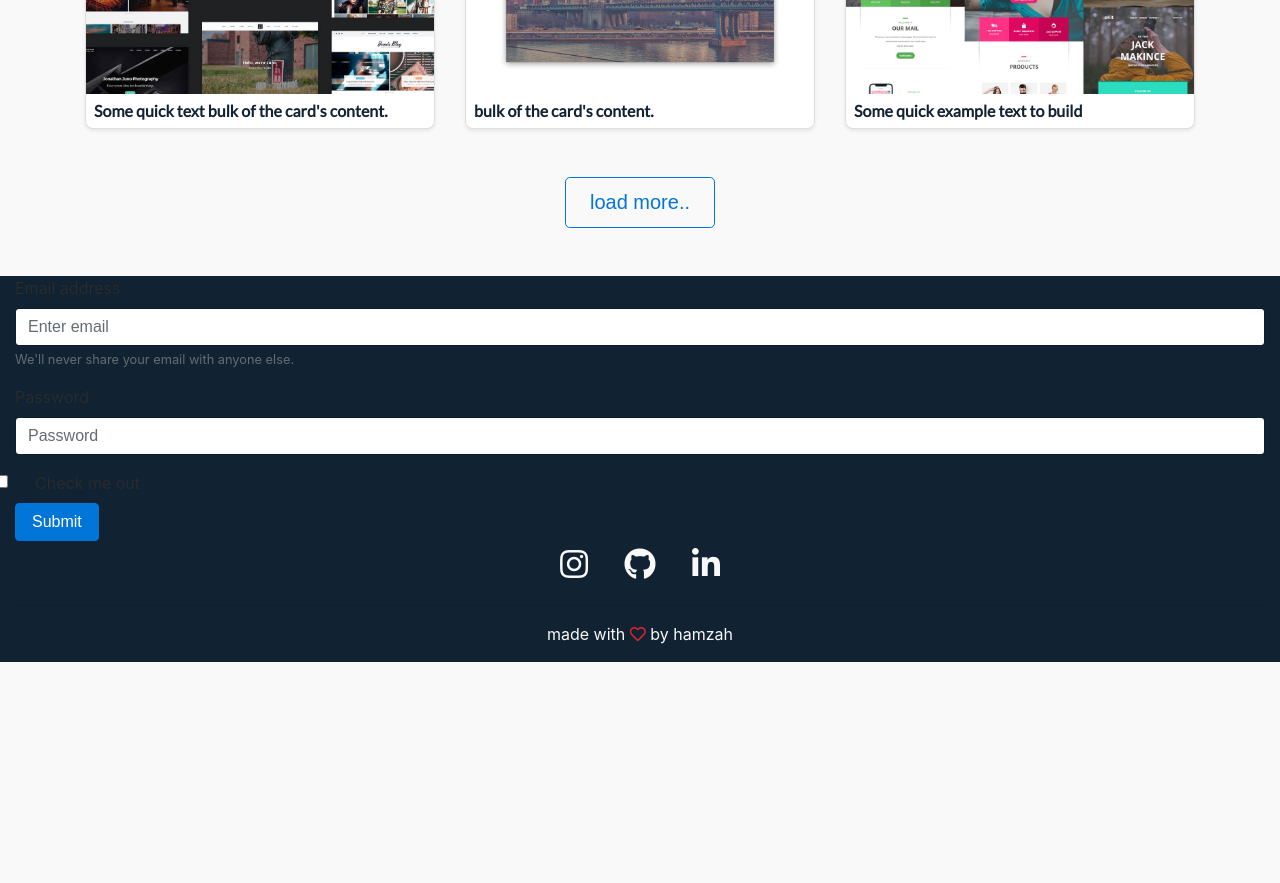
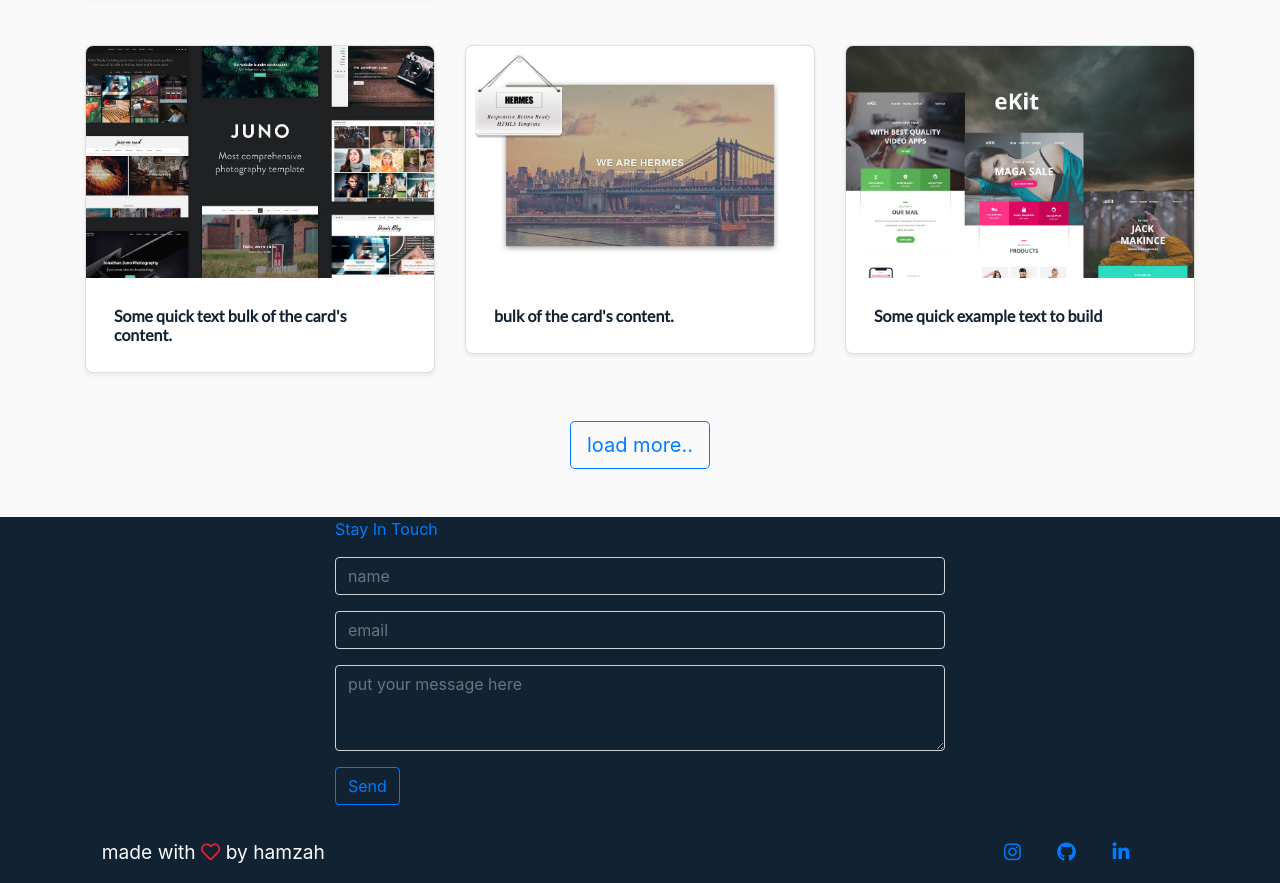
Before and after one commit to hamzahmhmmd/hamzah.github.io, a plain HTML site: page index.html in a window 1280 px wide. Shown: the part 1556-2439 px from the top of the page. Before the commit the page ends 2218 px from the top, so only its background shows below. Drawn offline with nearby package versions, Linux system fonts and the light colour scheme.

Commit message:
Update index.html
+form

```diff
--- a/assets/css/style.css
+++ b/assets/css/style.css
@@ -21,6 +21,7 @@ body{
 	font-family: 'Lato' !important;
 	color: #007bff;
 }
+.hmz-header-btn:hover {color: #112233;}
 .card{
 	border-radius: 0.5rem !important;
 }
--- a/index.html
+++ b/index.html
@@ -11,11 +11,11 @@
 	<meta name="description" content="hamzah's web portfolio">
 
 	<link rel="stylesheet" href="assets/css/style.css"></link>
-	<link rel="stylesheet" href="assets/css/bootstrap.min.css"></link>
+	<link rel="stylesheet" href="https://stackpath.bootstrapcdn.com/bootstrap/4.2.1/css/bootstrap.min.css" integrity="sha384-GJzZqFGwb1QTTN6wy59ffF1BuGJpLSa9DkKMp0DgiMDm4iYMj70gZWKYbI706tWS" crossorigin="anonymous">
 	<link rel="stylesheet" href="https://use.fontawesome.com/releases/v5.6.3/css/all.css" integrity="sha384-UHRtZLI+pbxtHCWp1t77Bi1L4ZtiqrqD80Kn4Z8NTSRyMA2Fd33n5dQ8lWUE00s/" crossorigin="anonymous">
 
 	<style>
-		.hmz-header-btn:hover {color: #112233;}
+
 	</style>
 </head>
 <body>
@@ -164,39 +164,33 @@
 		</div>
 	</div>
 
-	<div class="container-fluid hmz-footer"><!-- footer -->
+<div class="container-fluid hmz-footer"><!-- footer -->
 		<div class="row">
-			<div class="col-md-12">
+			<div class="offset-md-3 col-md-6">
+				<p style="color: #007bff">Stay In Touch</p>
 				<form>
-  <div class="form-group">
-    <label for="exampleInputEmail1">Email address</label>
-    <input type="email" class="form-control" id="exampleInputEmail1" aria-describedby="emailHelp" placeholder="Enter email">
-    <small id="emailHelp" class="form-text text-muted">We'll never share your email with anyone else.</small>
-  </div>
-  <div class="form-group">
-    <label for="exampleInputPassword1">Password</label>
-    <input type="password" class="form-control" id="exampleInputPassword1" placeholder="Password">
-  </div>
-  <div class="form-group form-check">
-    <input type="checkbox" class="form-check-input" id="exampleCheck1">
-    <label class="form-check-label" for="exampleCheck1">Check me out</label>
-  </div>
-  <button type="submit" class="btn btn-primary">Submit</button>
-</form>
-			</div>
-			<div class="col-md-12 text-center">
-				<a href="https://www.instagram.com/hamzahmhmmd/" style="font-size:2em;color: #f9f9f9;" class="mx-3"><i class="fab fa-instagram"></i></a>
-				<a href="https://github.com/hamzahmhmmd/" style="font-size:2em;color:#f9f9f9;" class="mx-3"><i class="fab fa-github"></i></a>
-				<a href="" style="font-size:2em;color:#f9f9f9;" class="mx-3"><i class="fab fa-linkedin-in"></i></a>
+				  <div class="form-group">
+				  	<input class="form-control mb-3" type="text" placeholder="name" style="background-color: #112233">
+				    <input type="email" class="form-control " id="" aria-describedby="emailHelp" placeholder="email" style="background-color: #112233">
+				    <textarea class="form-control my-3" id="" rows="3" placeholder="put your message here" style="background-color: #112233"></textarea>
+				  </div>
+				  <button type="submit" class="btn btn-outline-primary">Send</button>
+				</form>
 			</div>
 		</div>
 		<hr>
 		<div class="row">
-			<div class="col-md-12 text-center"><p style="color: #f9f9f9">made with <i class="far fa-heart" style="color: #df252b"></i> by hamzah</p></div>
+			<div class="col-md-4 text-center"><p style="color: #f9f9f9;font-size:1.2em;">made with <i class="far fa-heart" style="color: #df252b"></i> by hamzah</p></div>
+			<div class="offset-md-4 col-md-4 text-center">
+				<a href="https://www.instagram.com/hamzahmhmmd/" style="font-size:1.2em;color: #007bff;" class="mx-3"><i class="fab fa-instagram"></i></a>
+				<a href="https://github.com/hamzahmhmmd/" style="font-size:1.2em;color:#007bff;" class="mx-3"><i class="fab fa-github"></i></a>
+				<a href="" style="font-size:1.2em;color:#007bff;" class="mx-3"><i class="fab fa-linkedin-in"></i></a>
+			</div>
 		</div>
 	</div>
 
-	<script src="assets/js/bootstrap.bundle.min.js"></script>
-	<script src="assets/js/jquery-3.3.1.min.js"></script>
+	<script src="https://code.jquery.com/jquery-3.3.1.slim.min.js" integrity="sha384-q8i/X+965DzO0rT7abK41JStQIAqVgRVzpbzo5smXKp4YfRvH+8abtTE1Pi6jizo" crossorigin="anonymous"></script>
+	<script src="https://cdnjs.cloudflare.com/ajax/libs/popper.js/1.14.6/umd/popper.min.js" integrity="sha384-wHAiFfRlMFy6i5SRaxvfOCifBUQy1xHdJ/yoi7FRNXMRBu5WHdZYu1hA6ZOblgut" crossorigin="anonymous"></script>
+	<script src="https://stackpath.bootstrapcdn.com/bootstrap/4.2.1/js/bootstrap.min.js" integrity="sha384-B0UglyR+jN6CkvvICOB2joaf5I4l3gm9GU6Hc1og6Ls7i6U/mkkaduKaBhlAXv9k" crossorigin="anonymous"></script>
 </body>
 </html>
```
